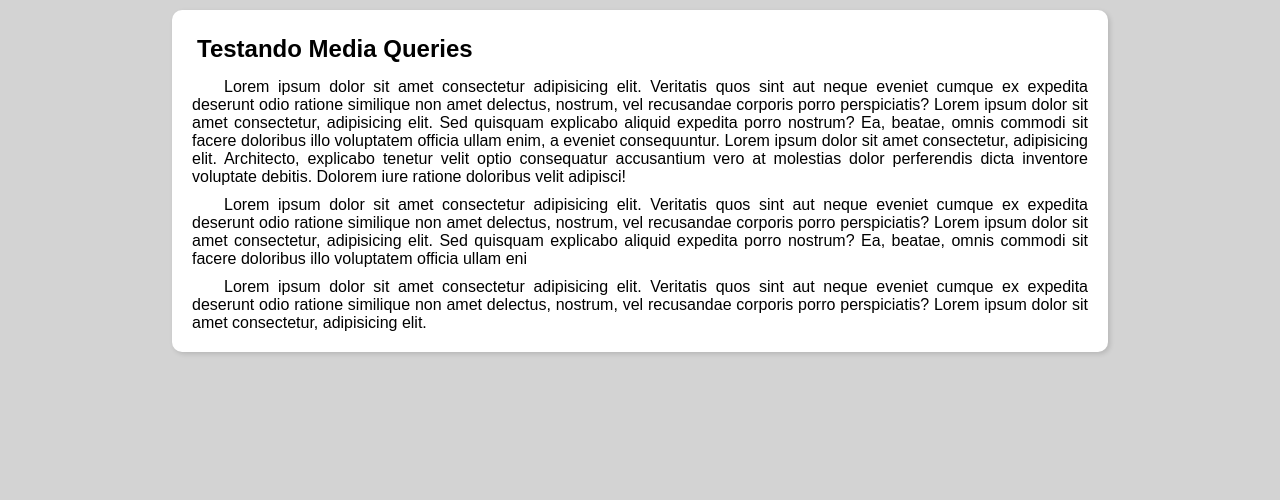
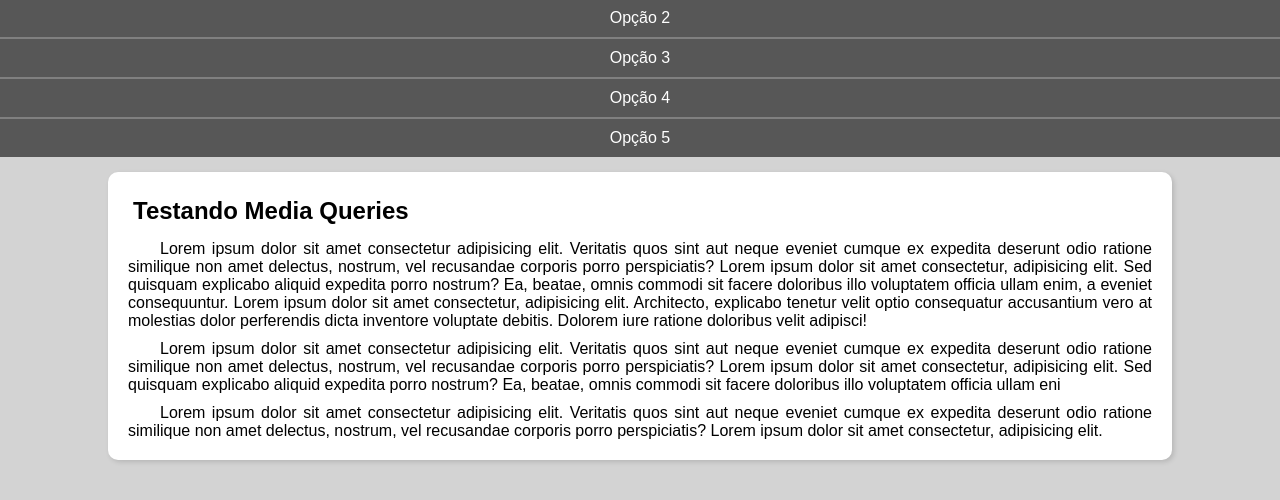
Before and after one commit to ruandias-at/html-css, a plain HTML site: page exercicios/ex026/mq005/index.html in a window 1280 px wide. Shown: the part 100-600 px from the top of the page. Drawn offline with Linux system fonts and the light colour scheme.

Commit message:
Update style.css

```diff
--- a/exercicios/ex026/mq005/estilos/style.css
+++ b/exercicios/ex026/mq005/estilos/style.css
@@ -10,7 +10,7 @@ html {
     width: 100vw;
     height: 100vh;
 }
-body {
+body, html{
     background-color: lightgray;
 }
 header {
@@ -24,18 +24,31 @@ header > h1 {
     font-size: 2em;
     font-weight: bolder;
 }
-li {
-    background-color: rgb(75, 75, 75);
-    display: inline-block;
+menu {
+    display: block;
+}
+menu > ul {
+    list-style-type: none;
+}
+menu > ul > li > a {
+    display: block;
     padding: 10px;
+    text-decoration: none;
+    text-align: center;
+    background-color: rgb(87, 87, 87);
     color: #fff;
+    border-top: 2px solid gray;
+}
+menu > ul > li > a:hover {
+    background-color: gray;
+    transition-duration: .2s;
 }
 main {
     display: block;
     padding: 20px;
     margin: auto;
     background-color: #fff;
-    width: 70%;
+    width: 80%;
     border-radius: 10px;
     box-shadow: 2px 2px 5px rgba(0, 0, 0, 0.137);
 }
@@ -46,5 +59,5 @@ article h2 {
 article p {
     text-align: justify;
     text-indent: 2em;
-    padding-top: 10px;
+    margin-top: 10px;
 }
```
